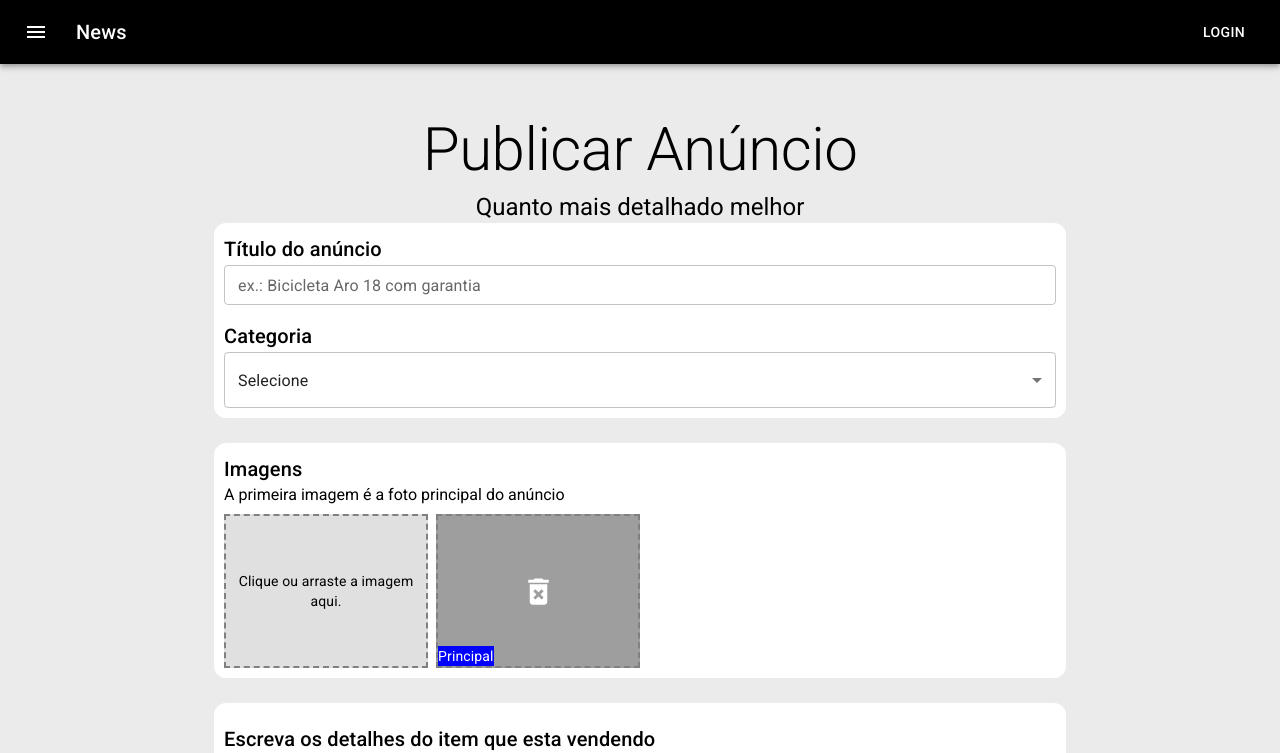
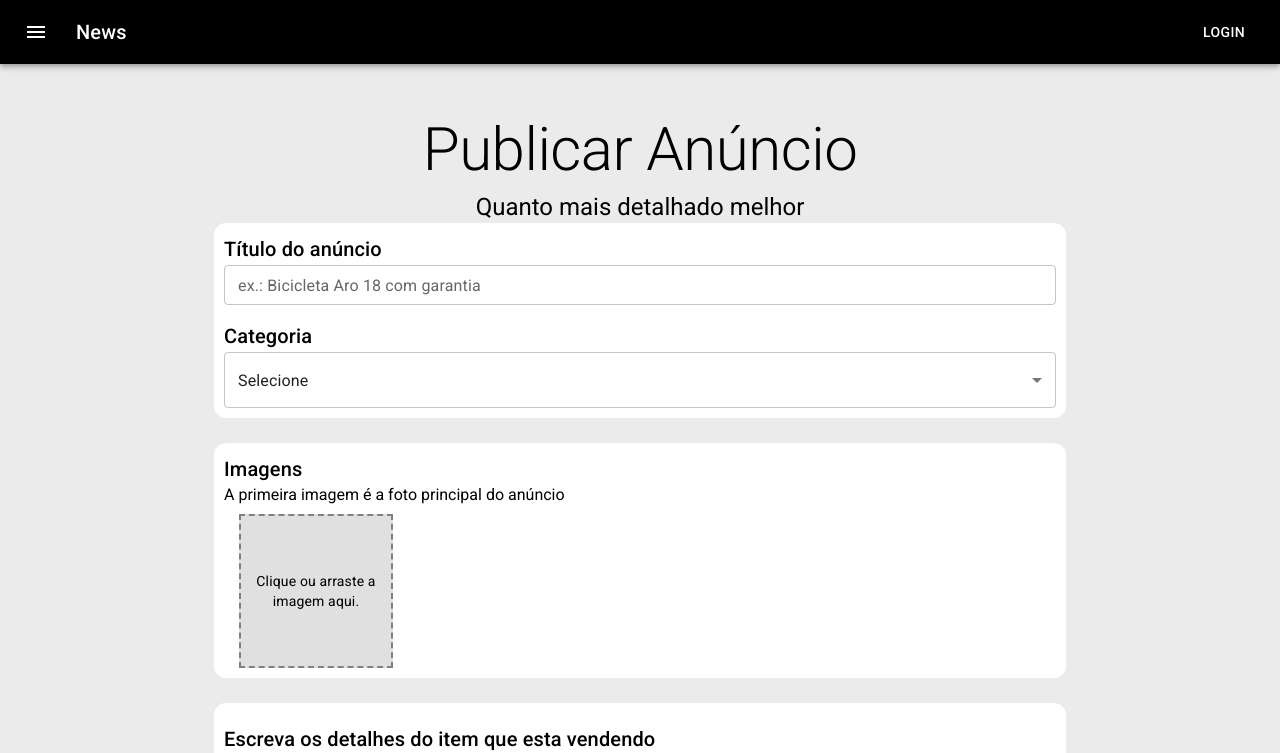
Before and after one commit to DiegoReso/Anunx-React18-NextJS13.4, a Next.js app: page /user/publish in a window 1280 px wide. Shown: the top 753 px of the page. Built offline with nearby package versions, Linux system fonts and the light colour scheme; grey boxes are pictures that could not be loaded.

Commit message:
create feature upload images (front)

```diff
--- a/app/user/publish/page.js
+++ b/app/user/publish/page.js
@@ -4,10 +4,37 @@ import { Box, Button, Container, IconButton, Select, TextField, Typography } fro
 import TemplateDefault from "../../../src/template/Default"
 import { DeleteForever } from "@mui/icons-material"
 
+import {useDropzone} from 'react-dropzone'
+import { useState } from "react"
+
 
 const Publish =()=>{
 
+  const [files,setFiles] = useState([])
 
+  const {getRootProps, getInputProps} = useDropzone({
+    accept: 'image/*',
+    onDrop: (acceptedFile)=>{
+
+      const newFiles = acceptedFile.map( file => {
+        return Object.assign(file,{
+          preview: URL.createObjectURL(file)
+        })
+      })
+
+        setFiles([
+          ...files,
+          ...newFiles
+        ])
+    }
+  })
+
+
+  const handleRemoveFile = fileName => {
+    const newfileState = files.filter (file => file.name !== fileName)
+
+    setFiles(newfileState)
+  }
 
 
   return(
@@ -109,18 +136,28 @@ const Publish =()=>{
             A primeira imagem é a foto principal do anúncio
           </Typography>
 
-          <Box sx={{display: 'flex',gap : 1}}>
           <Box
+            sx={{
+              display: 'flex',
+              gap : 1,
+              flexWrap: 'wrap',
+              ml: '15px'
+          }}>
+            <Box
+            {...getRootProps()}
+
             sx={{
               display:'flex',
               justifyContent: 'center',
               alignItems: 'Center',
               mt: '10px',
               border: '2px dashed grey',
-              width: 200,
+              width: 150,
               height: 150,
               bgcolor: '#e0e0e0'
+
             }}>
+              <input {...getInputProps()} />
               <Typography
                align="center"
                variant="body2"
@@ -130,18 +167,24 @@ const Publish =()=>{
               </Typography>
 
             </Box>
+
+              {
+
+                files.map((file , index)=> (
+
                 <Box
+                  key={file.name}
                   sx={{
                     display:'flex',
                     justifyContent: 'center',
                     alignItems: 'Center',
                     mt: '10px',
                     border: '2px dashed grey',
-                width: 200,
+                    width: 150,
                     height: 150,
                     bgcolor: '#e0e0e0',
                     backgroundSize: 'Cover',
-                backgroundImage: 'url(https://source.unsplash.com/random/140x140/?products)',
+                    backgroundImage: `url(${file.preview})`,
 
 
                   }}>
@@ -151,7 +194,7 @@ const Publish =()=>{
                         position: 'relative',
                         justifyContent: 'center',
                         alignItems: 'Center',
-                    width: 200,
+                        width: 150,
                         height: 150,
                         "&:hover": {
                           backgroundColor: 'rgba(0, 0, 0, 0.7)'
@@ -159,9 +202,13 @@ const Publish =()=>{
                       }}
                      >
 
-                  <IconButton>
+                      <IconButton onClick={() => handleRemoveFile(file.name)}>
                         <DeleteForever fontSize="large" color="secondary"/>
                       </IconButton>
+
+                      {
+
+                        index === 0 ?
                         <Box
                         sx={{
                           position: 'absolute',
@@ -174,9 +221,21 @@ const Publish =()=>{
                           Principal
                         </Typography>
                       </Box>
+
+                      : null
+
+
+                      }
+
                     </Box>
 
                 </Box>
+
+
+                ))
+              }
+
+
           </Box>
         </Box>
       </Container>
--- a/package.json
+++ b/package.json
@@ -17,6 +17,7 @@
     "eslint-config-next": "13.4.4",
     "next": "13.4.4",
     "react": "18.2.0",
-    "react-dom": "18.2.0"
+    "react-dom": "18.2.0",
+    "react-dropzone": "^14.2.3"
   }
 }
```
Also changed, not shown: 1 other file (tests, documents, lock files or other folders). Lines whose indentation alone changed are shown as unchanged.
